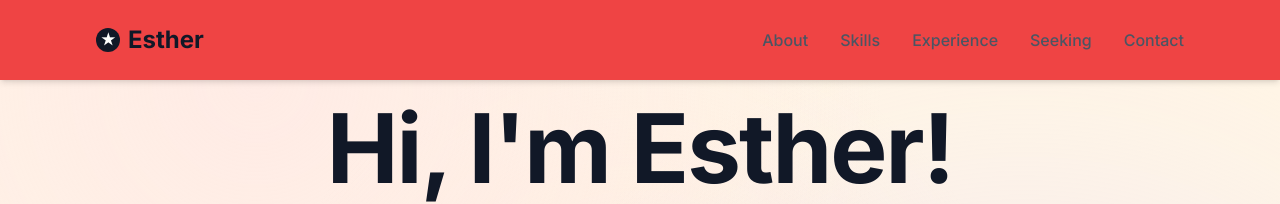
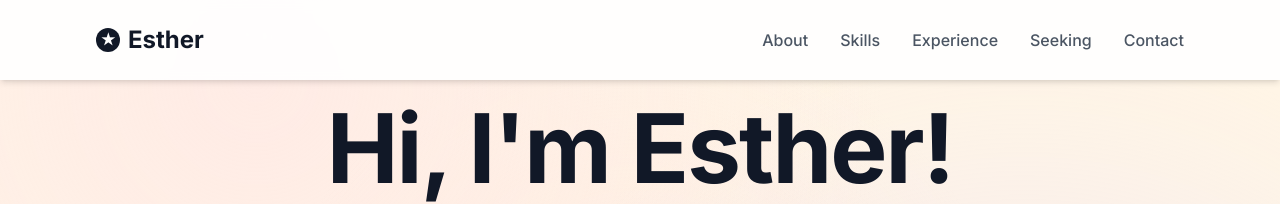
Before and after one commit to estherbeep/estherchen, a Next.js app: page / in a window 1280 px wide. Shown: the top 204 px of the page. Built offline with nearby package versions, Linux system fonts and the light colour scheme.

Commit message:
Restore proper navigation styling with backdrop blur

```diff
--- a/app/components/Navigation.tsx
+++ b/app/components/Navigation.tsx
@@ -36,8 +36,8 @@ const Navigation = () => {
     <nav
       className={`fixed top-0 left-0 right-0 z-[9999] transition-all duration-300 ${
         scrolled
-          ? 'bg-red-500 shadow-lg border-b border-gray-200'
-          : 'bg-red-500 shadow-md'
+          ? 'bg-white/95 backdrop-blur-md shadow-lg border-b border-gray-200'
+          : 'bg-white/90 backdrop-blur-sm shadow-md'
       }`}
       style={{
         position: 'fixed',
```
